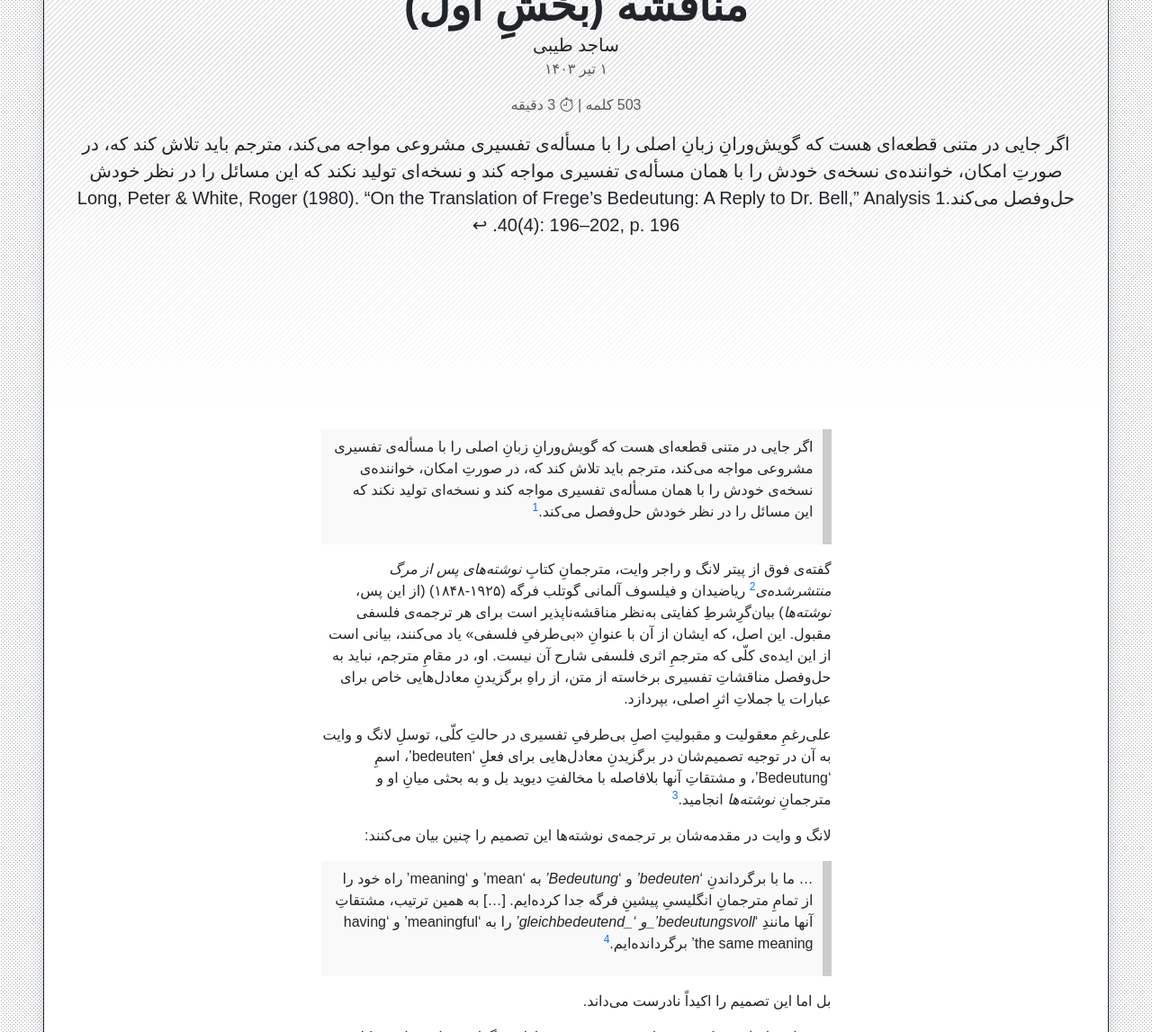
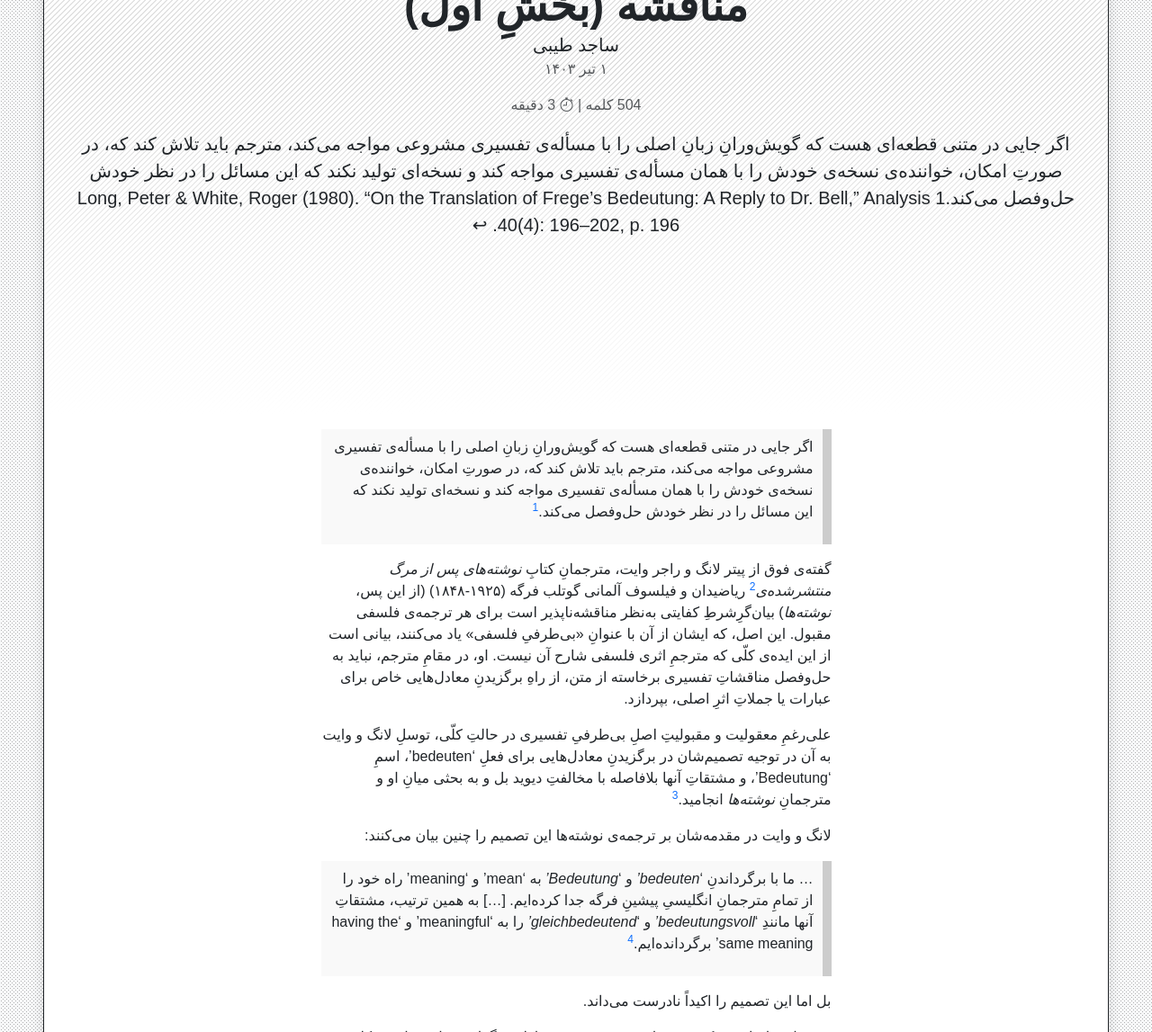
Before and after one commit to phicudemy/phicudemy.github.io, a Jekyll site: the page built from _posts/2024-06-22-fregebedeutung1.md, in a window 1280 px wide. Shown: the part 447-1594 px from the top of the page at 90% size. Built offline with Jekyll 4.4.1, drawn with Linux system fonts in a browser that asks for light colours; comment, search, counter and statistics services are not loaded; a style sheet for code colours, icons or effects is not loaded.

Commit message:
TinaCMS content update

```diff
--- a/_posts/2024-06-22-fregebedeutung1.md
+++ b/_posts/2024-06-22-fregebedeutung1.md
@@ -22,7 +22,7 @@ tags:
 علی‌رغمِ معقولیت و مقبولیتِ اصلِ بی‌طرفیِ تفسیری در حالتِ کلّی، توسلِ لانگ و وایت به آن در توجیه تصمیم‌شان در برگزیدنِ معادل‌هایی برای فعلِ ‘bedeuten’، اسمِ ‘Bedeutung’‌، و مشتقاتِ آنها بلافاصله با مخالفتِ دیوید بل و به بحثی میانِ او و مترجمانِ _نوشته‌ها_ انجامید.[^3]
 
  لانگ و وایت در مقدمه‌شان بر ترجمه‌ی نوشته‌ها این تصمیم را چنین بیان می‌کنند:
-> … ما با برگرداندنِ ‘_bedeuten’‌_ و ‘_Bedeutung’_ به ‘mean’‌ و ‘meaning’ راه خود را از تمامِ مترجمانِ انگلیسیِ پیشینِ فرگه جدا کرده‌ایم. [...] به همین ترتیب، مشتقاتِ آنها مانندِ ‘_bedeutungsvoll’_و ‘_gleichbedeutend’_ را به ‘meaningful’‌ و ‘having the same meaning’‌ برگردانده‌ایم.[^4]
+> … ما با برگرداندنِ ‘_bedeuten’‌_ و ‘_Bedeutung’_ به ‘mean’‌ و ‘meaning’ راه خود را از تمامِ مترجمانِ انگلیسیِ پیشینِ فرگه جدا کرده‌ایم. [...] به همین ترتیب، مشتقاتِ آنها مانندِ ‘_bedeutungsvoll’_ و ‘_gleichbedeutend’_ را به ‘meaningful’‌ و ‘having the same meaning’‌ برگردانده‌ایم.[^4]
 
 بل اما این تصمیم را اکیداً نادرست می‌داند.
 
```
